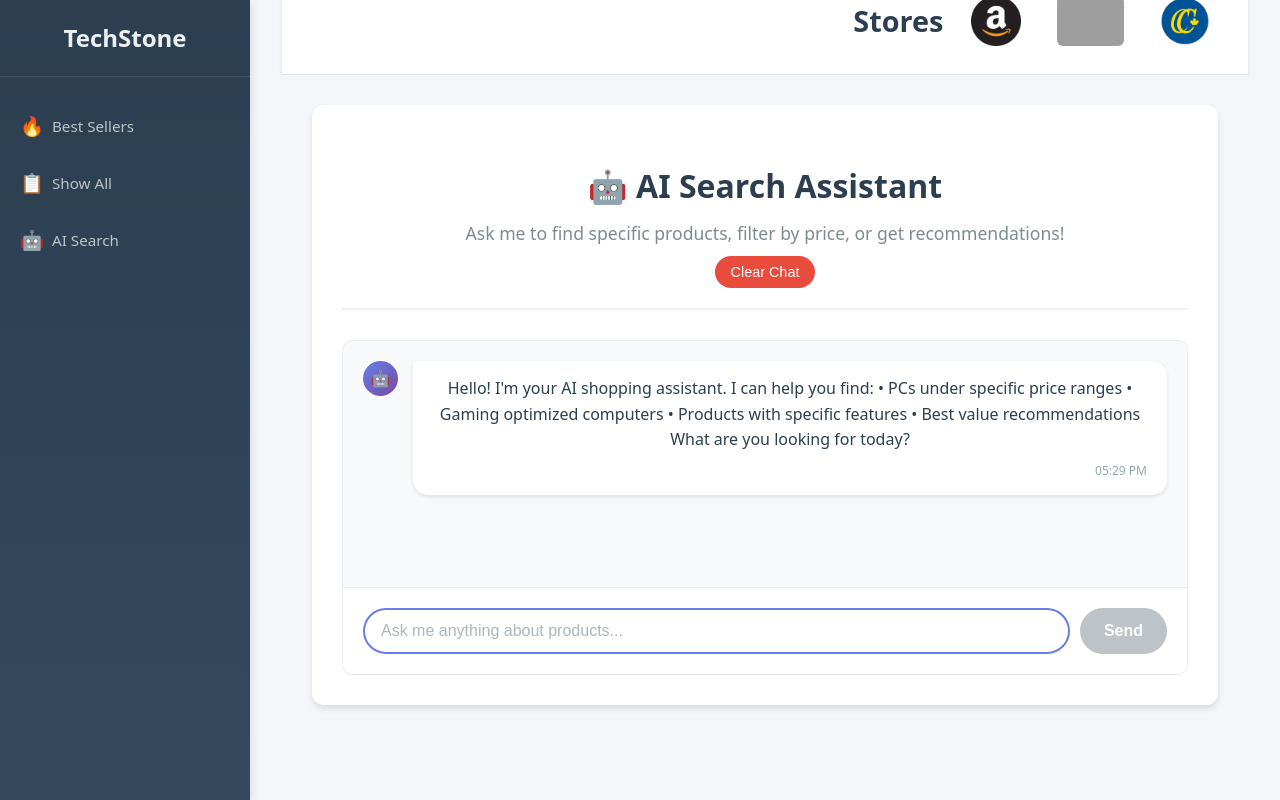
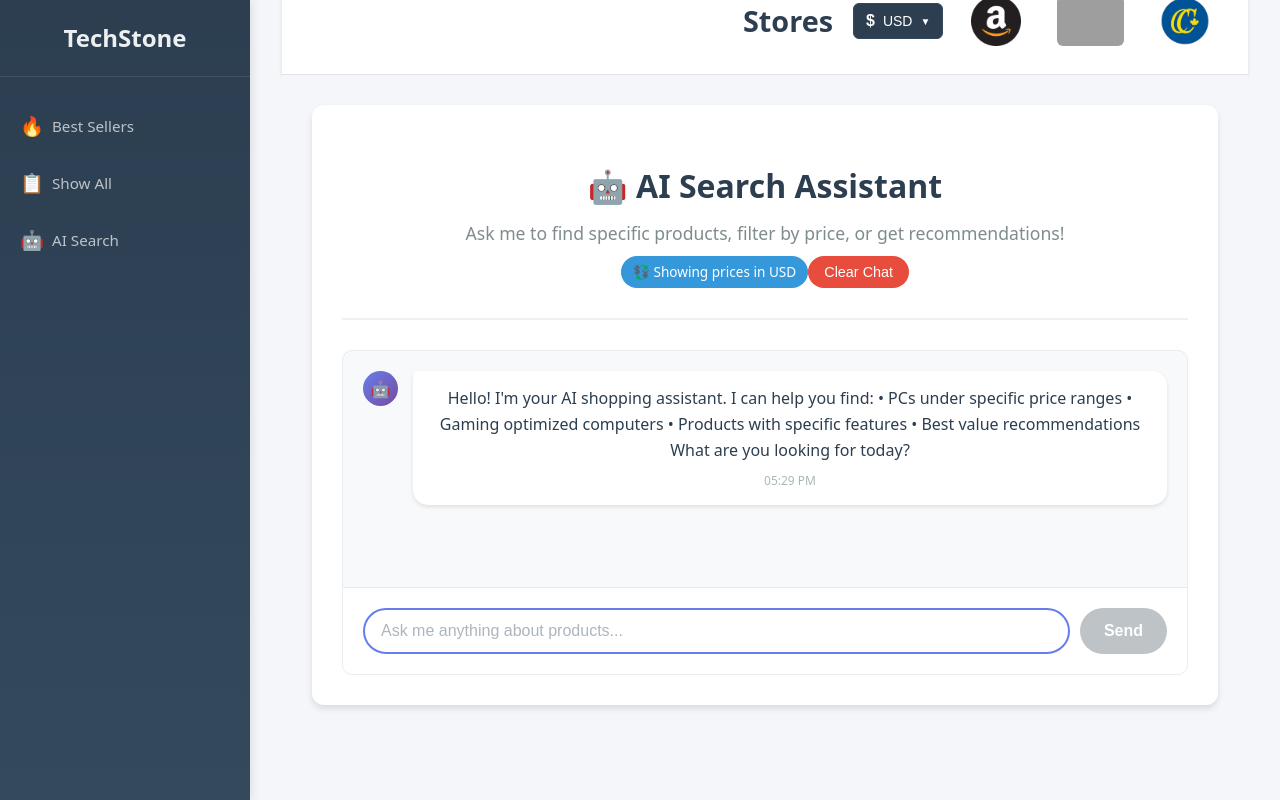
Before and after one commit to AbinashNagendran/Techstone, a React (Vite) app in the folder frontend/: page / in a window 1280 px wide. Both pictures are taken after a click on the button "🤖 AI Search". Shown: the part 64-864 px from the top of the page. Built offline with nearby package versions, Linux system fonts and the light colour scheme; grey boxes are pictures that could not be loaded.

Commit message:
Exchange Rate API Implemented

```diff
--- a/frontend/src/App.css
+++ b/frontend/src/App.css
@@ -1067,16 +1067,33 @@
 }
 
 .chat-status-text {
+  font-size: 0.9rem;
   color: #27ae60;
-  font-size: 0.9rem;
   font-weight: 500;
+}
+
+.ai-currency-info {
+  background: #3498db;
+  color: white;
+  padding: 6px 12px;
+  border-radius: 20px;
+  font-size: 0.85rem;
+  font-weight: 500;
+  margin: 10px 0;
+  display: inline-block;
+}
+
+.ai-currency-info span {
+  display: flex;
+  align-items: center;
+  gap: 6px;
 }
 
 .message-time {
   font-size: 0.75rem;
   color: #95a5a6;
   margin-top: 8px;
-  text-align: right;
+  opacity: 0.8;
 }
 
 .error-message {
--- a/frontend/src/App.jsx
+++ b/frontend/src/App.jsx
@@ -1,8 +1,9 @@
 import { useState, useEffect, useCallback } from 'react';
 import Sidebar from './components/Sidebar'
 import AIChat from './components/AIChat'
+import CurrencySelector from './components/CurrencySelector'
 import { statsData } from './data/statsData'
-
+import { convertProductPrices, formatPrice, getUserCurrency } from './services/currencyService'
 
 import './App.css'
 
@@ -10,6 +11,8 @@ function App() {
   const [inputValue, setInputValue] = useState('');
   const [filteredData, setFilteredData] = useState(statsData);
   const [showAISearch, setShowAISearch] = useState(false);
+  const [selectedCurrency, setSelectedCurrency] = useState('USD');
+  const [convertedData, setConvertedData] = useState(statsData);
   const [chatMessages, setChatMessages] = useState([
     {
       id: 1,
@@ -25,6 +28,22 @@ What are you looking for today?`,
       timestamp: new Date()
     }
   ]);
+
+  // Initialize currency on component mount
+  useEffect(() => {
+    const userCurrency = getUserCurrency();
+    setSelectedCurrency(userCurrency);
+  }, []);
+
+  // Convert prices when currency changes
+  useEffect(() => {
+    const convertPrices = async () => {
+      const converted = await convertProductPrices(filteredData, selectedCurrency);
+      setConvertedData(converted);
+    };
+
+    convertPrices();
+  }, [filteredData, selectedCurrency]);
 
   const debouncedSearch = useCallback(
     (() => {
@@ -90,6 +109,11 @@ What are you looking for today?`,
     setChatMessages(messages);
   };
 
+  // Function to handle currency change
+  const handleCurrencyChange = (currency) => {
+    setSelectedCurrency(currency);
+  };
+
   return (
     <div className="app">
       <Sidebar
@@ -113,7 +137,7 @@ What are you looking for today?`,
           )}
           <div className="logo-container">
             <h1>Stores</h1>
-
+            <CurrencySelector onCurrencyChange={handleCurrencyChange} />
             <button className="store-btn">
               <img src="/company_icons/Amazon-512.webp" alt="Amazon" />
             </button>
@@ -132,13 +156,14 @@ What are you looking for today?`,
               onProductsFiltered={handleAIProductsFiltered}
               messages={chatMessages}
               onMessagesChange={handleChatMessages}
+              selectedCurrency={selectedCurrency}
             />
           ) : (
             <div className="welcome-card">
               <h2>Pre-Builts</h2>
               <h4 className='welcome-subtitle'>Customize your search using the filters</h4>
               <div className="stats-grid">
-                {filteredData.map((stat) => (
+                {convertedData.map((stat) => (
                   <div key={stat.id} className="stat-card">
                     {stat.salePrice > 0 && (
                       <img className="sale-image" src="/frontend_images/onSale.png" alt="Sale" />
@@ -148,13 +173,13 @@ What are you looking for today?`,
                       {stat.salePrice > 0
                         ? (
                           <span className="sale-info">
-                            {stat.salePrice + "$"}
+                            {formatPrice(stat.salePrice, selectedCurrency)}
                             <span className="discount-text">
                               {Math.round(((stat.regularPrice - stat.salePrice) / stat.regularPrice) * 100)}% OFF
                             </span>
                           </span>
                         )
-                        : stat.regularPrice + "$"
+                        : formatPrice(stat.regularPrice, selectedCurrency)
                       }
                     </p>
                     <img  className='stat-image' src={stat.image} alt="" />
--- a/frontend/src/components/AIChat.jsx
+++ b/frontend/src/components/AIChat.jsx
@@ -1,7 +1,7 @@
 import React, { useState, useRef, useEffect } from 'react';
 import { sendMessage, clearChatHistory } from '../services/geminiService.js';
 
-const AIChat = ({ onProductsFiltered, messages, onMessagesChange }) => {
+const AIChat = ({ onProductsFiltered, messages, onMessagesChange, selectedCurrency = 'USD' }) => {
   const [inputValue, setInputValue] = useState('');
   const [isLoading, setIsLoading] = useState(false);
   const [error, setError] = useState('');
@@ -51,8 +51,9 @@ const AIChat = ({ onProductsFiltered, messages, onMessagesChange }) => {
       const messagesWithLoading = [...updatedMessages, loadingMessage];
       onMessagesChange(messagesWithLoading);
 
-      // Send message to AI
-      const response = await sendMessage(userMessage.content);
+      // Send message to AI with currency context
+      const messageWithCurrency = `${inputValue.trim()} (Please show prices in ${selectedCurrency})`;
+      const response = await sendMessage(messageWithCurrency);
 
       // Remove loading message and add AI response
       const messagesWithoutLoading = messagesWithLoading.filter(msg => !msg.isLoading);
@@ -124,6 +125,9 @@ What are you looking for today?`,
       <div className="ai-search-header">
         <h2>🤖 AI Search Assistant</h2>
         <p>Ask me to find specific products, filter by price, or get recommendations!</p>
+        <div className="ai-currency-info">
+          <span>💱 Showing prices in {selectedCurrency}</span>
+        </div>
         {messages.length > 1 && (
           <div className="chat-status">
             <span className="chat-status-text">💬 Chat history preserved</span>
--- /dev/null
+++ b/frontend/src/components/CurrencySelector.css
@@ -0,0 +1,136 @@
+.currency-selector {
+  position: relative;
+  display: inline-block;
+}
+
+.currency-selector-button {
+  display: flex;
+  align-items: center;
+  gap: 8px;
+  padding: 8px 12px;
+  background: #2c3e50;
+  color: white;
+  border: 1px solid #34495e;
+  border-radius: 6px;
+  cursor: pointer;
+  font-size: 14px;
+  transition: all 0.2s ease;
+  min-width: 80px;
+}
+
+.currency-selector-button:hover {
+  background: #34495e;
+  border-color: #3498db;
+}
+
+.currency-symbol {
+  font-weight: bold;
+  font-size: 16px;
+}
+
+.currency-code {
+  font-weight: 500;
+}
+
+.dropdown-arrow {
+  font-size: 10px;
+  transition: transform 0.2s ease;
+}
+
+.currency-selector-button:hover .dropdown-arrow {
+  transform: rotate(180deg);
+}
+
+.currency-dropdown {
+  position: absolute;
+  top: 100%;
+  left: 0;
+  right: 0;
+  background: #2c3e50;
+  border: 1px solid #34495e;
+  border-radius: 6px;
+  box-shadow: 0 4px 12px rgba(0, 0, 0, 0.3);
+  z-index: 1000;
+  max-height: 300px;
+  overflow-y: auto;
+  margin-top: 4px;
+}
+
+.currency-option {
+  display: flex;
+  align-items: center;
+  gap: 8px;
+  width: 100%;
+  padding: 10px 12px;
+  background: none;
+  border: none;
+  color: white;
+  cursor: pointer;
+  text-align: left;
+  transition: background-color 0.2s ease;
+}
+
+.currency-option:hover {
+  background: #34495e;
+}
+
+.currency-option.selected {
+  background: #3498db;
+  color: white;
+}
+
+.currency-option .currency-symbol {
+  font-weight: bold;
+  min-width: 20px;
+}
+
+.currency-option .currency-code {
+  font-weight: 500;
+  min-width: 40px;
+}
+
+.currency-option .currency-name {
+  font-size: 12px;
+  opacity: 0.8;
+  flex: 1;
+}
+
+/* Scrollbar styling for dropdown */
+.currency-dropdown::-webkit-scrollbar {
+  width: 6px;
+}
+
+.currency-dropdown::-webkit-scrollbar-track {
+  background: #34495e;
+  border-radius: 3px;
+}
+
+.currency-dropdown::-webkit-scrollbar-thumb {
+  background: #3498db;
+  border-radius: 3px;
+}
+
+.currency-dropdown::-webkit-scrollbar-thumb:hover {
+  background: #2980b9;
+}
+
+/* Responsive design */
+@media (max-width: 768px) {
+  .currency-selector-button {
+    padding: 6px 10px;
+    font-size: 12px;
+    min-width: 70px;
+  }
+
+  .currency-dropdown {
+    max-height: 250px;
+  }
+
+  .currency-option {
+    padding: 8px 10px;
+  }
+
+  .currency-option .currency-name {
+    font-size: 11px;
+  }
+}
--- /dev/null
+++ b/frontend/src/components/CurrencySelector.jsx
@@ -0,0 +1,58 @@
+import React, { useState, useEffect } from 'react';
+import { AVAILABLE_CURRENCIES, getUserCurrency, setUserCurrency } from '../services/currencyService.js';
+import './CurrencySelector.css';
+
+const CurrencySelector = ({ onCurrencyChange }) => {
+  const [selectedCurrency, setSelectedCurrency] = useState('USD');
+  const [isOpen, setIsOpen] = useState(false);
+
+  useEffect(() => {
+    const userCurrency = getUserCurrency();
+    setSelectedCurrency(userCurrency);
+  }, []);
+
+  const handleCurrencyChange = (currency) => {
+    setSelectedCurrency(currency);
+    setUserCurrency(currency);
+    setIsOpen(false);
+
+    // Notify parent component about currency change
+    if (onCurrencyChange) {
+      onCurrencyChange(currency);
+    }
+  };
+
+  const selectedCurrencyInfo = AVAILABLE_CURRENCIES[selectedCurrency];
+
+  return (
+    <div className="currency-selector">
+      <button
+        className="currency-selector-button"
+        onClick={() => setIsOpen(!isOpen)}
+        aria-label="Select currency"
+      >
+        <span className="currency-symbol">{selectedCurrencyInfo?.symbol || '$'}</span>
+        <span className="currency-code">{selectedCurrency}</span>
+        <span className="dropdown-arrow">▼</span>
+      </button>
+
+      {isOpen && (
+        <div className="currency-dropdown">
+          {Object.entries(AVAILABLE_CURRENCIES).map(([code, info]) => (
+            <button
+              key={code}
+              className={`currency-option ${code === selectedCurrency ? 'selected' : ''}`}
+              onClick={() => handleCurrencyChange(code)}
+            >
+              <span className="currency-symbol">{info.symbol}</span>
+              <span className="currency-code">{code}</span>
+              <span className="currency-name">{info.name}</span>
+            </button>
+          ))}
+        </div>
+      )}
+    </div>
+  );
+};
+
+export default CurrencySelector;
--- /dev/null
+++ b/frontend/src/services/currencyService.js
@@ -0,0 +1,132 @@
+// Currency conversion service using ExchangeRate-API
+import { EXCHANGE_RATE_API_KEY, EXCHANGE_RATE_BASE_URL } from '../config/exchangeRate.js';
+
+// Cache for exchange rates to avoid excessive API calls
+let exchangeRateCache = {};
+let cacheTimestamp = 0;
+const CACHE_DURATION = 5 * 60 * 1000; // 5 minutes
+
+// Available currencies with their symbols
+export const AVAILABLE_CURRENCIES = {
+  USD: { symbol: '$', name: 'US Dollar' },
+  CAD: { symbol: 'C$', name: 'Canadian Dollar' },
+  EUR: { symbol: '€', name: 'Euro' },
+  GBP: { symbol: '£', name: 'British Pound' },
+  JPY: { symbol: '¥', name: 'Japanese Yen' },
+  AUD: { symbol: 'A$', name: 'Australian Dollar' },
+  CHF: { symbol: 'CHF', name: 'Swiss Franc' },
+  CNY: { symbol: '¥', name: 'Chinese Yuan' },
+  INR: { symbol: '₹', name: 'Indian Rupee' },
+  BRL: { symbol: 'R$', name: 'Brazilian Real' }
+};
+
+// Get exchange rates from API
+export const getExchangeRates = async (baseCurrency = 'USD') => {
+  try {
+    // Check if we have valid cached data
+    const now = Date.now();
+    if (exchangeRateCache[baseCurrency] && (now - cacheTimestamp) < CACHE_DURATION) {
+      return exchangeRateCache[baseCurrency];
+    }
+
+    const response = await fetch(`${EXCHANGE_RATE_BASE_URL}/${EXCHANGE_RATE_API_KEY}/latest/${baseCurrency}`);
+
+    if (!response.ok) {
+      throw new Error(`HTTP error! status: ${response.status}`);
+    }
+
+    const data = await response.json();
+
+    if (data.result === 'success') {
+      // Cache the results
+      exchangeRateCache[baseCurrency] = data.conversion_rates;
+      cacheTimestamp = now;
+      return data.conversion_rates;
+    } else {
+      throw new Error('Failed to fetch exchange rates');
+    }
+
+  } catch (error) {
+    console.error('Error fetching exchange rates:', error);
+    // Return fallback rates (1:1) if API fails
+    const fallbackRates = {};
+    Object.keys(AVAILABLE_CURRENCIES).forEach(currency => {
+      fallbackRates[currency] = 1;
+    });
+    return fallbackRates;
+  }
+};
+
+// Convert price from one currency to another
+export const convertPrice = (price, fromCurrency, toCurrency, exchangeRates) => {
+  if (!price || !exchangeRates) return price;
+
+  // If currencies are the same, return original price
+  if (fromCurrency === toCurrency) return price;
+
+  // Convert using exchange rates
+  const rate = exchangeRates[toCurrency];
+  if (rate) {
+    return price * rate;
+  }
+
+  return price; // Return original price if conversion fails
+};
+
+// Format price with currency symbol
+export const formatPrice = (price, currency) => {
+  if (!price) return 'N/A';
+
+  const currencyInfo = AVAILABLE_CURRENCIES[currency];
+  if (!currencyInfo) return `$${price}`;
+
+  // Format based on currency
+  switch (currency) {
+    case 'JPY':
+      return `${currencyInfo.symbol}${Math.round(price)}`;
+    case 'EUR':
+    case 'GBP':
+    case 'USD':
+    case 'CAD':
+    case 'AUD':
+    case 'CHF':
+    case 'BRL':
+      return `${currencyInfo.symbol}${price.toFixed(2)}`;
+    case 'CNY':
+    case 'INR':
+      return `${currencyInfo.symbol}${price.toFixed(0)}`;
+    default:
+      return `${currencyInfo.symbol}${price.toFixed(2)}`;
+  }
+};
+
+// Get user's preferred currency from localStorage or default to USD
+export const getUserCurrency = () => {
+  return localStorage.getItem('preferredCurrency') || 'USD';
+};
+
+// Set user's preferred currency
+export const setUserCurrency = (currency) => {
+  localStorage.setItem('preferredCurrency', currency);
+};
+
+// Convert all product prices to a specific currency
+export const convertProductPrices = async (products, targetCurrency) => {
+  if (targetCurrency === 'USD') {
+    return products; // No conversion needed for USD
+  }
+
+  try {
+    const exchangeRates = await getExchangeRates('USD');
+
+    return products.map(product => ({
+      ...product,
+      salePrice: product.salePrice > 0 ? convertPrice(product.salePrice, 'USD', targetCurrency, exchangeRates) : 0,
+      regularPrice: convertPrice(product.regularPrice, 'USD', targetCurrency, exchangeRates)
+    }));
+
+  } catch (error) {
+    console.error('Error converting product prices:', error);
+    return products; // Return original products if conversion fails
+  }
+};
```
Also changed, not shown: 1 other file (tests, documents, lock files or other folders).
